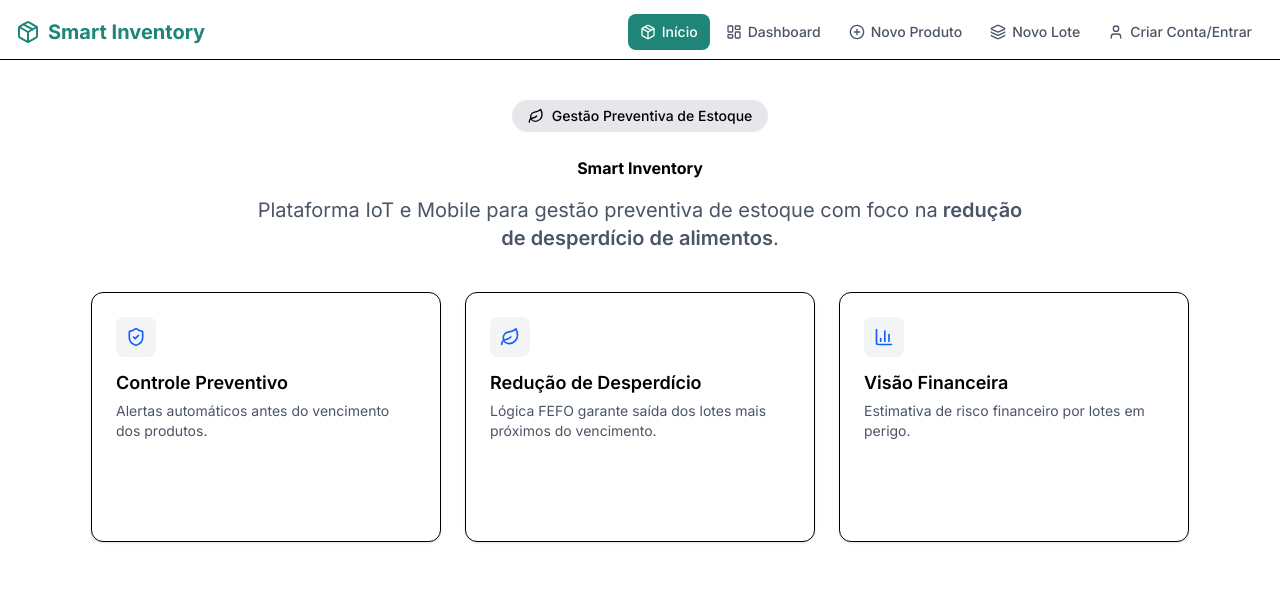
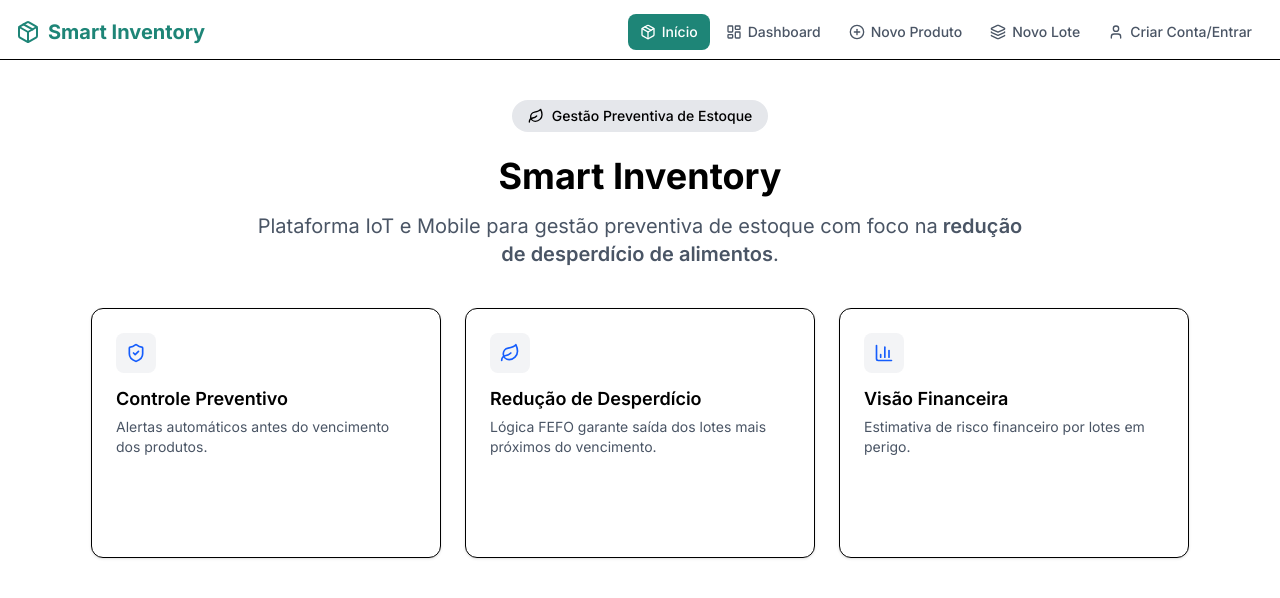
Before and after one commit to cnrnival/smart-inventory, a Next.js app: page / in a window 1280 px wide. Shown: the top 598 px of the page. Built offline with nearby package versions, Linux system fonts and the light colour scheme.

Commit message:
key de mapeamento ajustado

```diff
--- a/src/app/page.tsx
+++ b/src/app/page.tsx
@@ -27,7 +27,7 @@ export default function Home() {
             <Leaf className="h-4 w-4" />
             Gestão Preventiva de Estoque
           </div>
-          <h1 className="text-md font-bold">
+          <h1 className="text-4xl font-bold">
             Smart Inventory
           </h1>
           <p className="mt-4 text-lg text-gray-600 md:text-xl">
@@ -37,9 +37,9 @@ export default function Home() {
         </div>
 
         <div className="mx-auto flex flex-row space-between gap-6">
-          {features.map((f, i) => (
+          {features.map((f, index) => (
             <div
-              key={f.title}
+              key={index}
               className="rounded-xl border bg-white p-6 shadow-sm transition-shadow hover:shadow-md w-[350px] h-[250px]">
               <div className="mb-3 inline-flex rounded-lg bg-gray-100 p-2.5">
                 <f.icon className="h-5 w-5 text-blue-600" />
```
